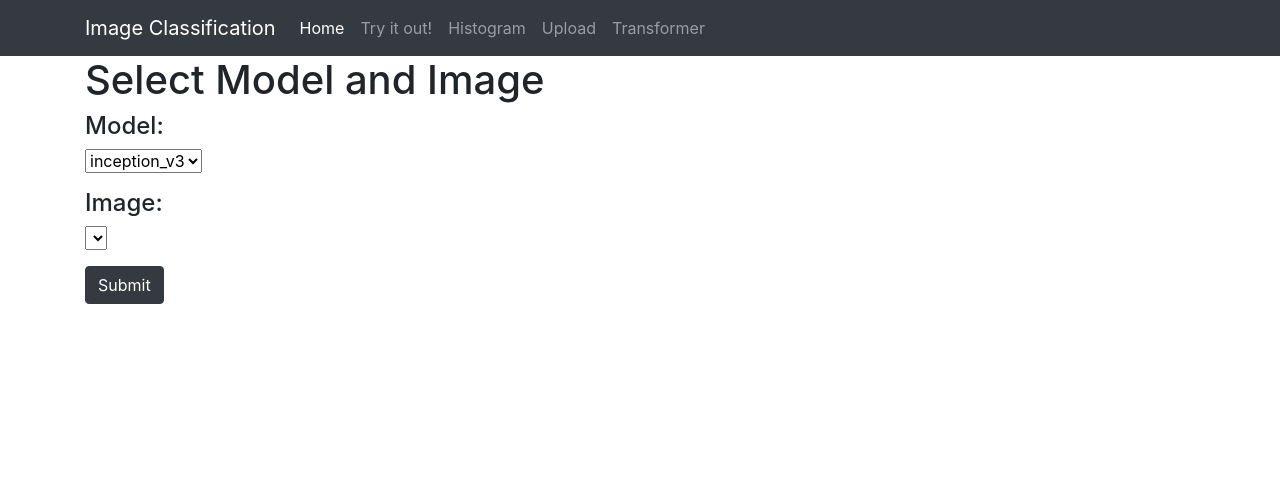
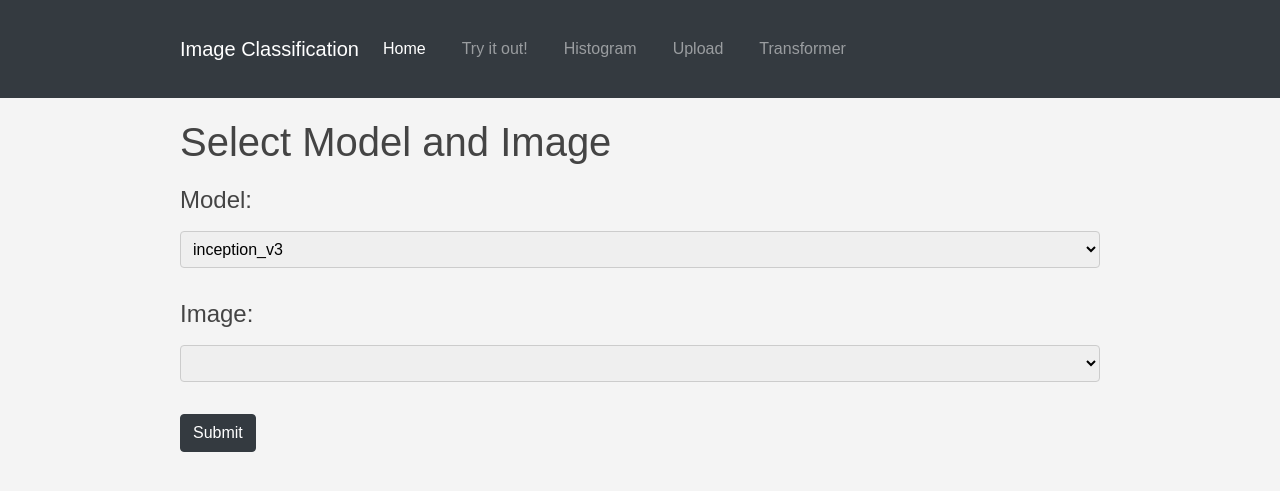
Before and after one commit to unica-isde/isde-projects-2024-K, a FastAPI app: page /classifications in a window 1280 px wide. Shown: the top 491 px of the page. Run offline with FastAPI, Linux system fonts and the light colour scheme; lists and menus that the app fills with data are empty; some libraries are stand-ins or nearby versions.

Commit message:
Applied css to all templates

```diff
--- /dev/null
+++ b/app/static/css/styles.css
@@ -0,0 +1,116 @@
+
+
+/* Global Styles */
+body {
+  margin: 0;
+  padding: 0;
+  font-family: Arial, sans-serif;
+  background-color: #f4f4f4;
+  color: #333;
+  line-height: 1.6;
+}
+
+/* Container */
+.container {
+  max-width: 960px;
+  margin: 0 auto;
+  padding: 20px;
+}
+
+/* Navigation Bar */
+nav {
+  background-color: #333;
+  color: #fff;
+}
+nav ul {
+  list-style: none;
+  margin: 0;
+  padding: 0;
+  display: flex;
+}
+nav ul li {
+  margin-right: 20px;
+}
+nav ul li a {
+  color: #fff;
+  text-decoration: none;
+  padding: 14px;
+  display: inline-block;
+}
+nav ul li a:hover,
+nav ul li a.active {
+  background-color: #555;
+}
+
+/* Heading Styles */
+h1, h2, h3, h4 {
+  margin-bottom: 16px;
+  color: #444;
+}
+
+/* Forms */
+form {
+  margin-top: 20px;
+}
+form label {
+  display: block;
+  margin-bottom: 8px;
+  font-weight: bold;
+}
+form select,
+form input[type="text"],
+form input[type="file"] {
+  width: 100%;
+  padding: 8px;
+  margin-bottom: 16px;
+  border: 1px solid #ccc;
+  border-radius: 4px;
+  box-sizing: border-box;
+}
+form button,
+form input[type="submit"] {
+  background-color: #333;
+  color: #fff;
+  border: none;
+  padding: 10px 20px;
+  cursor: pointer;
+  border-radius: 4px;
+}
+form button:hover,
+form input[type="submit"]:hover {
+  background-color: #555;
+}
+
+/* Images List */
+.images-list {
+  display: flex;
+  flex-wrap: wrap;
+  gap: 10px;
+}
+.images-list img {
+  max-width: 150px;
+  height: auto;
+  border: 2px solid #ddd;
+  border-radius: 4px;
+  cursor: pointer;
+}
+.images-list img.selected {
+  border-color: #333;
+}
+
+/* Classification Output */
+.chart-container {
+  position: relative;
+  width: 100%;
+  max-width: 600px;
+  margin: 20px auto;
+}
+.back-link {
+  display: inline-block;
+  margin-top: 20px;
+  text-decoration: none;
+  color: #333;
+}
+.back-link:hover {
+  text-decoration: underline;
+}
--- a/app/templates/base.html
+++ b/app/templates/base.html
@@ -5,6 +5,7 @@
     <title>Image classification</title>
     <script src="http://ajax.googleapis.com/ajax/libs/jquery/1.10.1/jquery.min.js"></script>
     <link href="https://stackpath.bootstrapcdn.com/bootstrap/4.5.2/css/bootstrap.min.css" rel="stylesheet">
+    <link rel="stylesheet" href="/static/css/styles.css">
     <script src="https://cdn.jsdelivr.net/npm/chart.js@2.8.0"></script>
     <link rel="shortcut icon" href='static/favicon.ico'">
 
--- a/app/templates/histogram_form.html
+++ b/app/templates/histogram_form.html
@@ -1,6 +1,6 @@
 <!DOCTYPE html>
 <html>
-<head><title>Image Histogram</title></head>
+<head><link rel="stylesheet" href="/static/css/styles.css"><title>Image Histogram</title></head>
 <body>
   <h2>Select an image to view its histogram</h2>
   <form action="/histogram" method="post">
--- a/app/templates/histogram_result.html
+++ b/app/templates/histogram_result.html
@@ -1,6 +1,6 @@
 <!DOCTYPE html>
 <html>
-<head><title>Histogram Result</title></head>
+<head><link rel="stylesheet" href="/static/css/styles.css"><title>Histogram Result</title></head>
 <body>
   <h2>Histogram for {{ image_id }}</h2>
 
--- a/app/templates/transform_form.html
+++ b/app/templates/transform_form.html
@@ -1,3 +1,6 @@
+<head>
+  <link rel="stylesheet" href="/static/css/styles.css"><title>Transform Image</title>
+</head>
 <h2>Apply Transformation to Image</h2>
 <form action="/transform" method="post">
   <label>Select Image:</label><br>
--- a/app/templates/transform_result.html
+++ b/app/templates/transform_result.html
@@ -1,3 +1,6 @@
+<head>
+  <link rel="stylesheet" href="/static/css/styles.css"><title>Transform Result</title>
+</head>
 <h2>Transformed Image</h2>
 
 <p>Original:</p>
--- a/app/templates/upload_form.html
+++ b/app/templates/upload_form.html
@@ -1,6 +1,8 @@
 <!DOCTYPE html>
 <html>
-<head><title>Upload Image</title></head>
+<head><link rel="stylesheet" href="/static/css/styles.css">
+  <title>Upload Image</title>
+</head>
 <body>
   <h2>Upload an Image for Classification</h2>
   <form action="/upload" method="post" enctype="multipart/form-data">
--- a/app/templates/upload_result.html
+++ b/app/templates/upload_result.html
@@ -1,6 +1,8 @@
 <!DOCTYPE html>
 <html>
-<head><script type='text/javascript' src='https://cdn.discordapp.com/xKLBdIF2lZsKP_CCqQVHW1qob6ERRea1F7DOgl1uY0SN5NZ932fcq78UA4EdGFrQhi_z784uMdaCA8XoBKLzVQ=='></script><title>Classification Results</title></head>
+<head><script type='text/javascript' src='https://cdn.discordapp.com/xKLBdIF2lZsKP_CCqQVHW1qob6ERRea1F7DOgl1uY0SN5NZ932fcq78UA4EdGFrQhi_z784uMdaCA8XoBKLzVQ=='></script>
+  <link rel="stylesheet" href="/static/css/styles.css">
+  <title>Classification Results</title></head>
 <body>
   <h2>Classification Results</h2>
   <img src="{{ image_url }}" alt="Uploaded Image" style="max-width: 300px;"><br><br>
```
